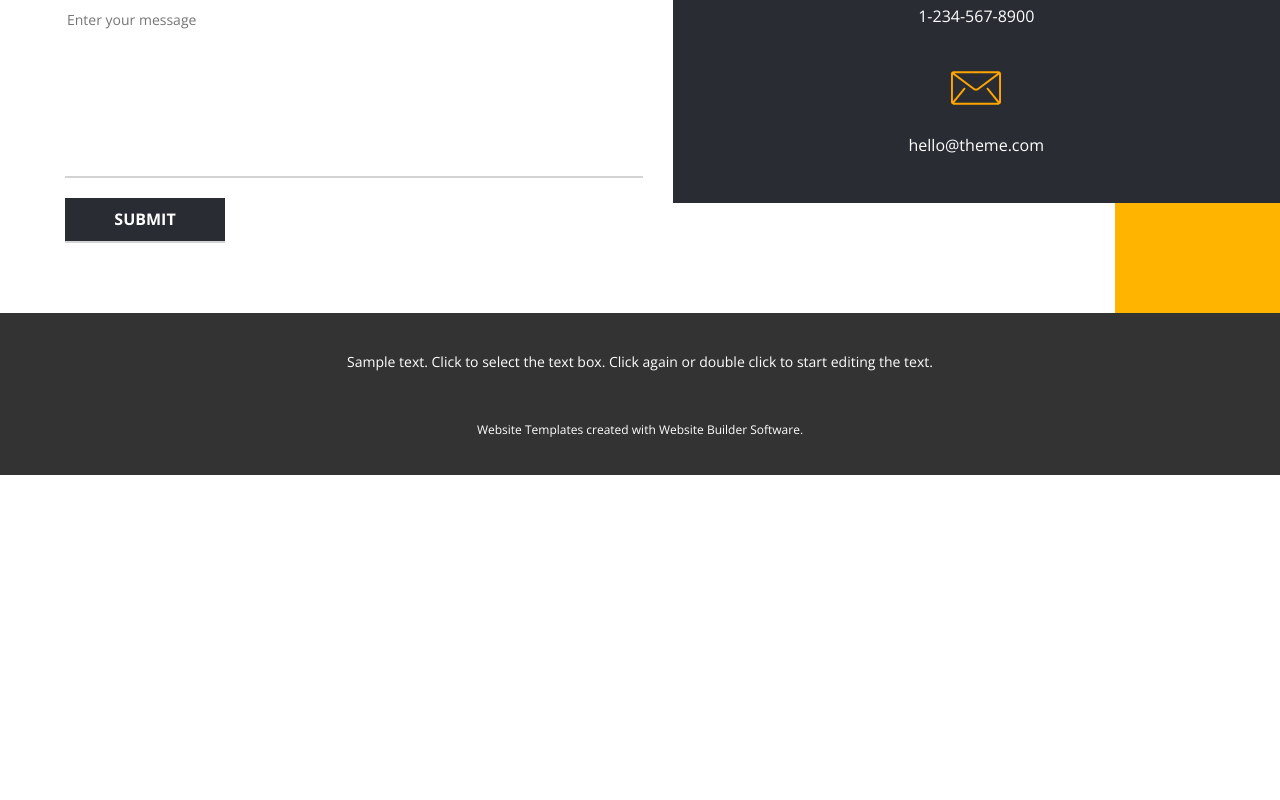
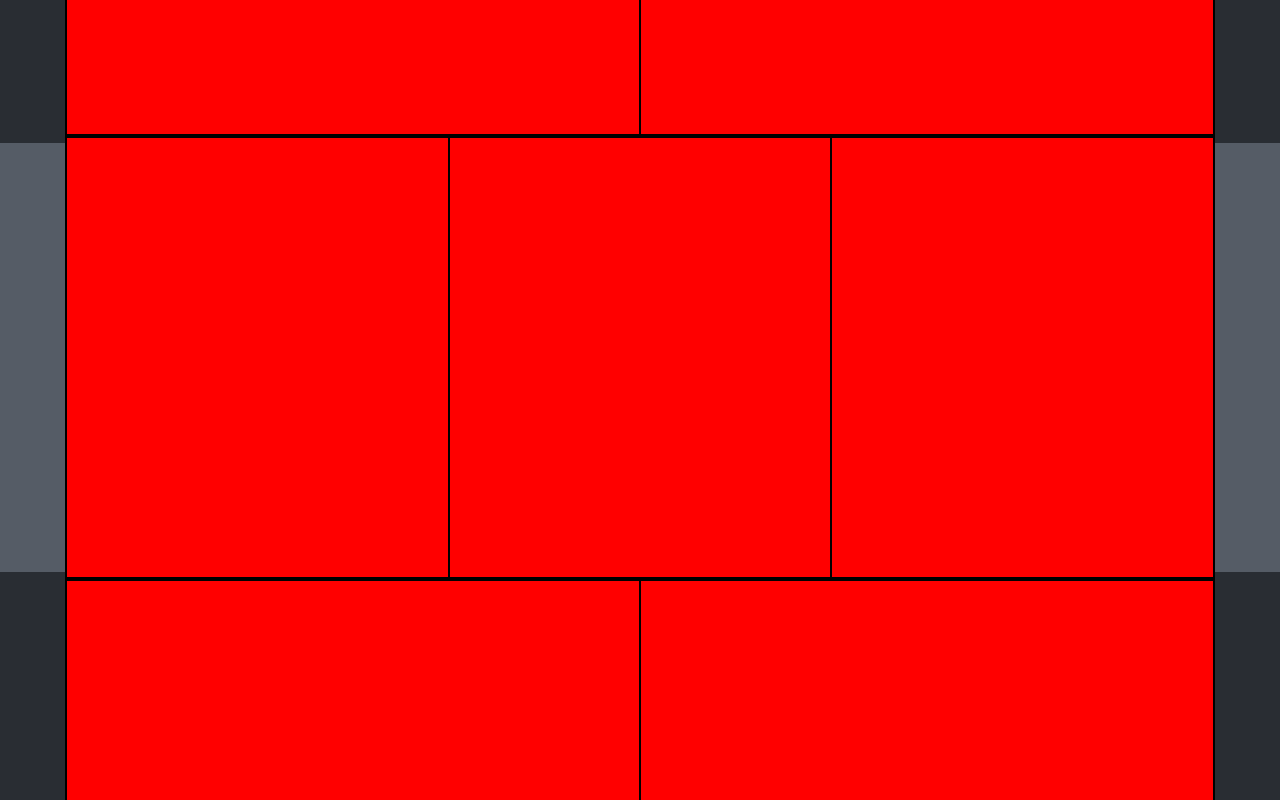
Before and after one commit to ncortes-bc/site-demo-next, a Next.js app: page / in a window 1280 px wide. Shown: the part 3360-4160 px from the top of the page. Before the commit the page ends 3835 px from the top, so only its background shows below. Built offline with nearby package versions, Linux system fonts and the light colour scheme; a web font is replaced by a local one.

Commit message:
Added gallery section, small tweaks to file structure

```diff
--- a/components/functional/Forms/ContactForm/index.js
+++ b/components/functional/Forms/ContactForm/index.js
@@ -1,5 +1,5 @@
 import { Form } from '../../../styled/Forms/ContactForm';
-import { Button } from '../../../styled/Inputs/Button';
+import { Button } from '../../../styled/Inputs/Buttons';
 import { black } from '../../../styled/Global';
 
 export default function ContactForm() {
--- /dev/null
+++ b/components/functional/Home/SectionFive/index.js
@@ -0,0 +1,31 @@
+import {
+  Container,
+  ColorBlock,
+  Content,
+  CardRow,
+  Card,
+} from '../../../styled/Home/SectionFive';
+import { Button, InvButton } from '../../../styled/Inputs/Buttons';
+
+export default function SectionFive() {
+  return (
+    <Container>
+      <ColorBlock />
+      <Content>
+        <CardRow>
+          <Card className='a'></Card>
+          <Card className='b'></Card>
+        </CardRow>
+        <CardRow>
+          <Card className='c'></Card>
+          <Card className='d'></Card>
+          <Card className='e'></Card>
+        </CardRow>
+        <CardRow>
+          <Card className='f'></Card>
+          <Card className='g'></Card>
+        </CardRow>
+      </Content>
+    </Container>
+  );
+}
--- a/components/functional/Home/SectionOne/index.js
+++ b/components/functional/Home/SectionOne/index.js
@@ -5,8 +5,8 @@ import {
   DefCard,
   ShadowCard,
   TextBox,
-} from "../../../styled/Home/SectionOne";
-import { InvButton } from "../../../styled/Inputs/InvButton";
+} from '../../../styled/Home/SectionOne';
+import { InvButton } from '../../../styled/Inputs/Buttons';
 
 export default function SectionOne() {
   return (
--- a/components/functional/Home/SectionThree/index.js
+++ b/components/functional/Home/SectionThree/index.js
@@ -2,8 +2,8 @@ import {
   Container,
   Content,
   TextColumns,
-} from "../../../styled/Home/SectionThree";
-import { Button } from "../../../styled/Inputs/Button";
+} from '../../../styled/Home/SectionThree';
+import { Button } from '../../../styled/Inputs/Buttons';
 
 export default function SectionThree() {
   return (
--- a/components/functional/Home/index.js
+++ b/components/functional/Home/index.js
@@ -2,6 +2,7 @@ import Hero from './Hero';
 import SectionOne from './SectionOne';
 import SectionTwo from './SectionTwo';
 import SectionThree from './SectionThree';
+import SectionFive from './SectionFive';
 import ContactUs from './ContactUs';
 import Footer from '../Layout/Footer';
 
@@ -12,6 +13,7 @@ export default function Home({ props }) {
       <SectionOne />
       <SectionTwo props={props} />
       <SectionThree />
+      <SectionFive />
       <ContactUs />
       <Footer />
     </>
--- /dev/null
+++ b/components/styled/Home/SectionFive/index.js
@@ -0,0 +1,44 @@
+import styled from 'styled-components';
+import { black, contentfulWidth } from '../../Global';
+
+export const Container = styled.div`
+  position: relative;
+  width: 100%;
+  height: 100%;
+  background-color: ${black};
+  display: flex;
+  justify-content: center;
+  align-items: center;
+`;
+
+export const ColorBlock = styled.div`
+  background-color: rgb(85, 92, 102);
+  position: absolute;
+  height: 30%;
+  width: 100%;
+`;
+
+export const Content = styled.div`
+  height: 1330px;
+  width: ${contentfulWidth};
+  background-color: red;
+  z-index: 1;
+  display: flex;
+  flex-direction: column;
+  margin: 50px;
+  & > div {
+    border: 1px solid black;
+  }
+`;
+
+export const CardRow = styled.div`
+  display: flex;
+  flex-direction: row;
+  width: 100%;
+  flex-grow: 1;
+`;
+
+export const Card = styled.div`
+  flex-grow: 1;
+  border: 1px solid black;
+`;
--- a/components/styled/Inputs/Button/index.js
+++ /dev/null
@@ -1,14 +0,0 @@
-import styled from 'styled-components';
-import { orange } from '../../Global';
-
-export const Button = styled.button`
-  background-color: ${({ color }) => (color ? color : orange)};
-  border: 2px solid ${({ color }) => (color ? color : orange)};
-  cursor: pointer;
-  width: 160px;
-  height: 45px;
-  font-size: 1rem;
-  font-family: 'Open Sans';
-  font-weight: bold;
-  color: ${({ textColor }) => (textColor ? textColor : 'white')};
-`;
--- a/components/styled/Inputs/InvButton/index.js
+++ b/components/styled/Inputs/Buttons/index.js
@@ -1,5 +1,17 @@
 import styled from 'styled-components';
 import { orange, black } from '../../Global';
+
+export const Button = styled.button`
+  background-color: ${({ color }) => (color ? color : orange)};
+  border: 2px solid ${({ color }) => (color ? color : orange)};
+  cursor: pointer;
+  width: 160px;
+  height: 45px;
+  font-size: 1rem;
+  font-family: 'Open Sans';
+  font-weight: bold;
+  color: ${({ textColor }) => (textColor ? textColor : 'white')};
+`;
 
 export const InvButton = styled.button`
   background-color: white;
```
